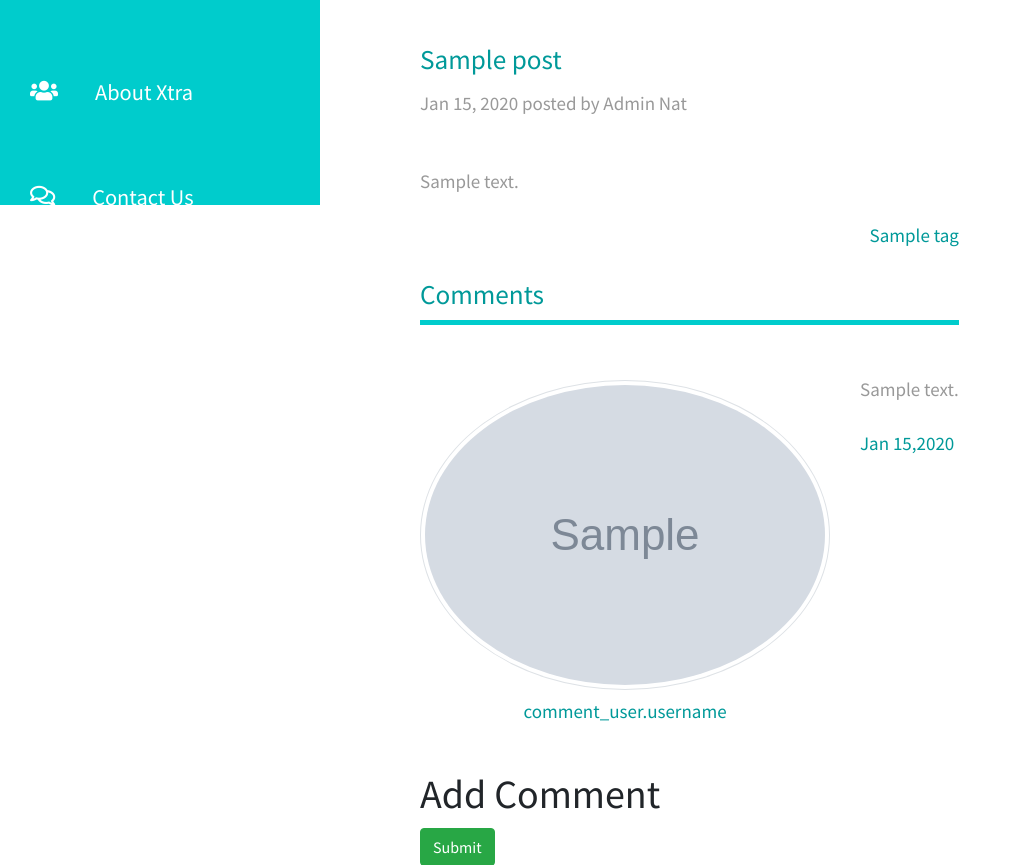
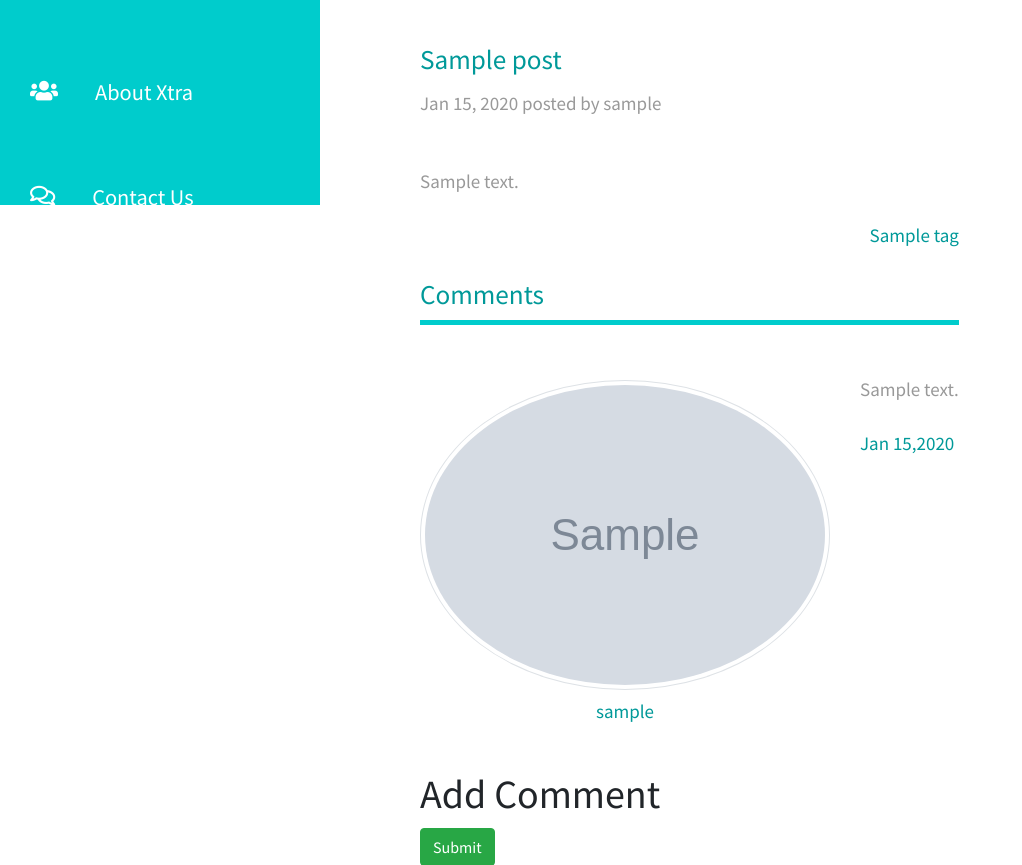
Before and after one commit to mubarak-mustopha/xtrablog, a Django app: template templates/post.html in a window 1280 px wide. Shown: the part 595-1460 px from the top of the page, without its empty margins (0-1022 px from the left). Run offline with Django 3.2, Linux system fonts and the light colour scheme; the template is opened without the code that fills it: most values are stand-ins (such as "Sample title", 1, 10 or a date in 2020); grey boxes marked "Sample" are stand-in pictures; some libraries are stand-ins or nearby versions.

Commit message:
Update markup

```diff
--- a/templates/post.html
+++ b/templates/post.html
@@ -17,7 +17,7 @@
     <div class="tm-post-full">
         <div class="mb-4">
             <h2 class="pt-2 tm-color-primary tm-post-title">{{post.title}}</h2>
-            <p class="tm-mb-40">{{ post.created|date:"M d, Y" }} posted by Admin Nat</p>
+            <p class="tm-mb-40">{{ post.created|date:"M d, Y" }} posted by {{post.user.username}}</p>
             <p>
                 {{post.description}}
             </p>
@@ -34,9 +34,9 @@
         {% for comment in comments %}
             <div class="tm-comment tm-mb-45">
                 <figure class="tm-comment-figure">
-                    {% with comment_user as comment.user %}
-                        <img src="{{comment_user.image.url}}" alt="Image" class="mb-2 rounded-circle img-thumbnail">
-                        <figcaption class="tm-color-primary text-center">comment_user.username</figcaption>
+                    {% with comment_user=comment.user %}
+                        <img src="{{comment_user.photo.url}}" alt="Image" class="mb-2 rounded-circle img-thumbnail">
+                        <figcaption class="tm-color-primary text-center">{{comment_user.username}}</figcaption>
                     {% endwith %}
                 </figure>
                 <div>
@@ -51,6 +51,8 @@
         {% endfor %}
         <!-- comments end -->
 
+        {% if post.user != request.user %}
+
             <form action="" method="POST">
                 <h1>Add Comment</h1>
 
@@ -59,6 +61,8 @@
                 <button type="submit" class="btn btn-success">Submit</button>
             </form>
 
+        {% endif %}
+
     </div>
 </div>
 
```
Also changed, not shown: templates/home.html (+4 -4 lines). Lines whose indentation alone changed are shown as unchanged.
